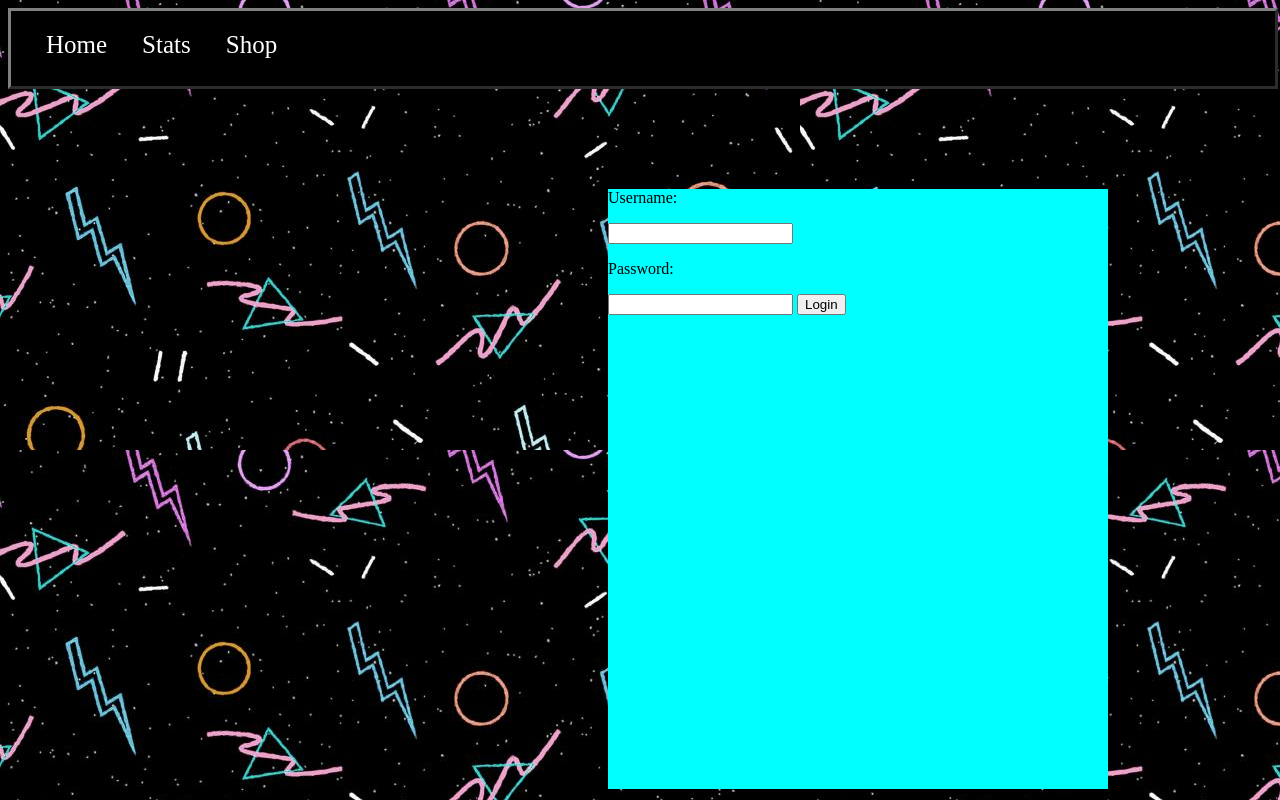
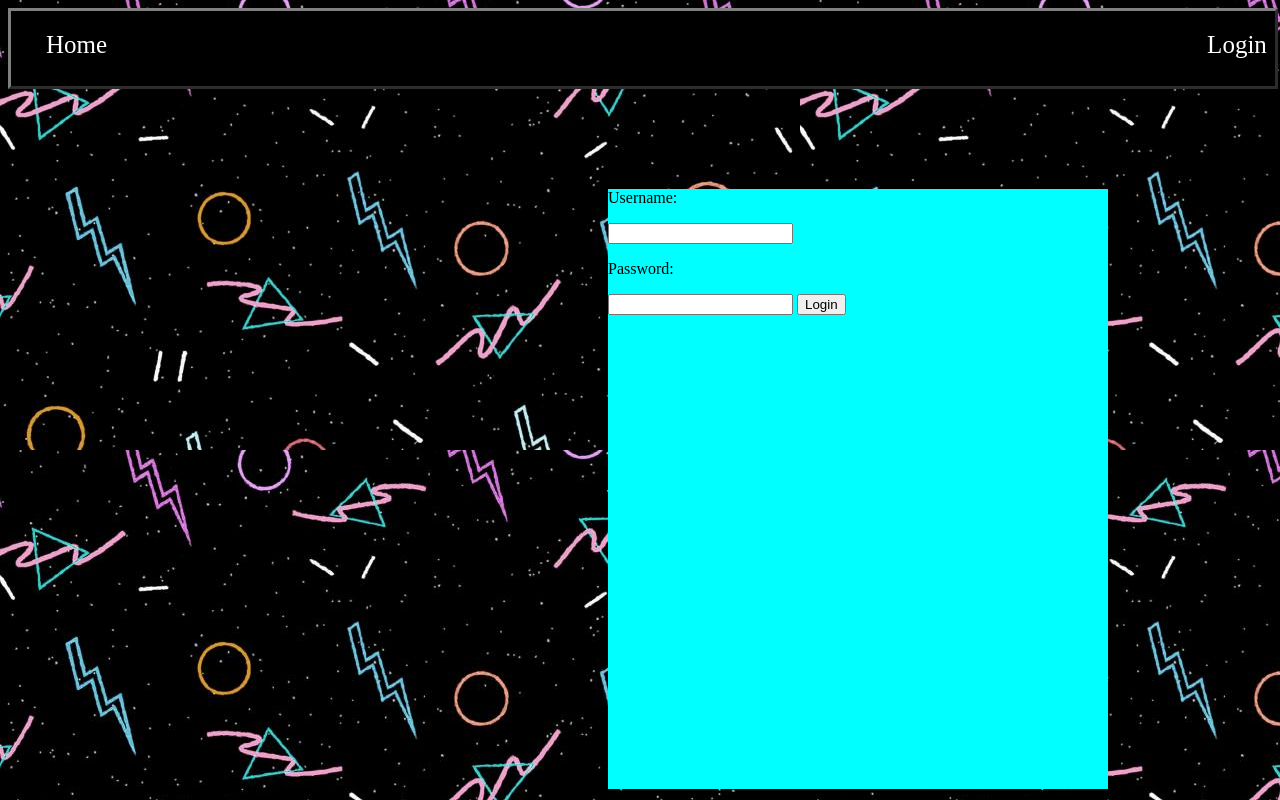
Before and after one commit to LoganColey/EverestGameCenter, a Django app: page /login/ in a window 1280 px wide; the page is wider, and only the part inside the window is pictured. Run offline with Django 3.2, Linux system fonts and the light colour scheme; parts of the project's set-up code (start-up, migrations or seed data) failed here and were passed over.

Commit message:
Update login.html

```diff
--- a/app/templates/login.html
+++ b/app/templates/login.html
@@ -11,8 +11,6 @@
   <body>
     <nav class="navbar">
       <a class="link" href="{% url 'main' %}">Home</a>
-      <a class="link" onClick="notloggedin()">Stats</a>
-      <a class="link" onClick="notloggedin()">Shop</a>
       <a class="login" href="{% url 'login' %}">Login</a>
       <a class="link" href="{% url 'signup' %}">Sign Up</a>
     </nav>
@@ -26,10 +24,5 @@
         <input type="submit" value="Login">
       </form>
     </div>
-    <script>
-      function notloggedin() {
-        alert("Cannot Access! Login to view!");
-      }
-    </script>
   </body>
 </html>
```
